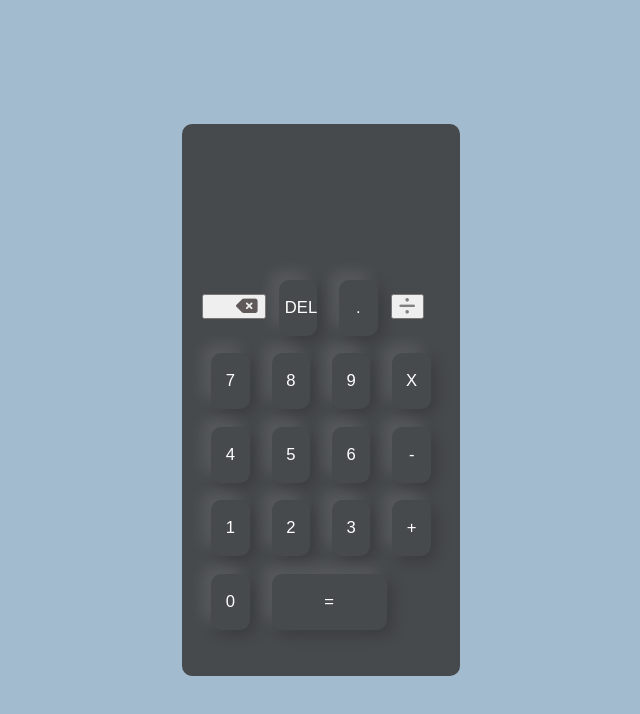
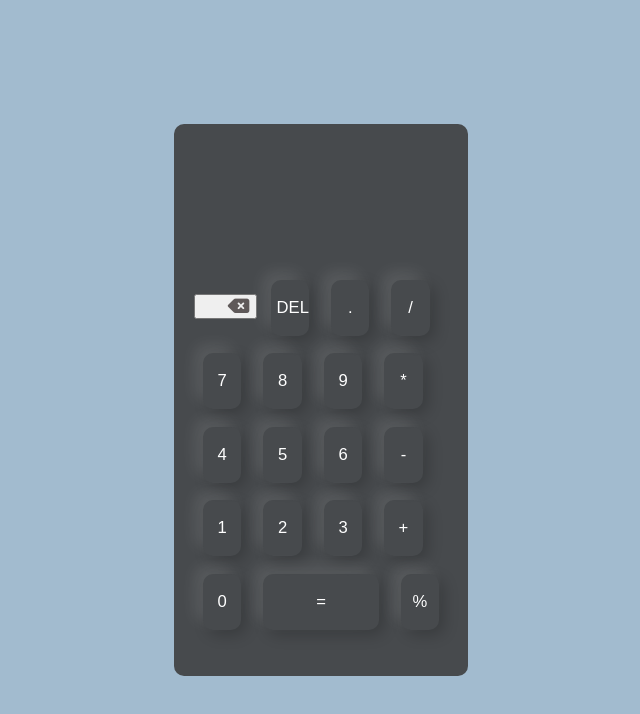
Before and after one commit to karthik393/weird-calculator-website, a plain HTML site: page index.html in a window 1280 px wide. Shown: the whole page, without its empty margins (319-959 px from the left). Drawn offline with Linux system fonts and the light colour scheme; a web font is replaced by a local one.

Commit message:
Update index.html

```diff
--- a/index.html
+++ b/index.html
@@ -19,34 +19,35 @@
                 <div class="form-div-2">
                   <button class="first-set-btns"><i class="fa-solid fa-delete-left" style="color: #5f5959;"></i></button>
                   <input type="button" value="DELETE" class="first-set-btns">
-                  <input type="button" value="." class="first-set-btns">
-                  <button class="first-set-btns"><i class="fa-solid fa-divide" style="color: #808080;"></i></button>
+                  <input type="button" value="." class="dot">
+                  <input type="button" value="/" class="divide number">
                 </div>
 
                 <div class="cal-btns-div-1">
-                    <input type="button" value="7" class="">
-                    <input type="button" value="8" class="">
-                    <input type="button" value="9" class="">
-                    <input type="button" value="X" class="">
+                    <input type="button" value="7" class="seven number">
+                    <input type="button" value="8" class="eight number">
+                    <input type="button" value="9" class="nine number">
+                    <input type="button" value="*" class="multiply number">
                 </div>
 
                 <div class="cal-btns-div-2">
-                    <input type="button" value="4" class="">
-                    <input type="button" value="5" class="">
-                    <input type="button" value="6" class="">
-                    <input type="button" value="-" class="">
+                    <input type="button" value="4" class="four number">
+                    <input type="button" value="5" class="five number">
+                    <input type="button" value="6" class="six number">
+                    <input type="button" value="-" class="minus number">
                 </div>
 
                 <div class="cal-btns-div-3">
-                    <input type="button" value="1" class="">
-                    <input type="button" value="2" class="">
-                    <input type="button" value="3" class="">
-                    <input type="button" value="+" class="">
+                    <input type="button" value="1" class="one number">
+                    <input type="button" value="2" class="two number">
+                    <input type="button" value="3" class="three number">
+                    <input type="button" value="+" class="plus number">
                 </div>
 
                 <div id="cal-btn's-div-4">
-                    <input class="fifth-set-btns" type="button" value="0">
-                    <input type="button" value="=" class="equal-btn">
+                    <input type="button" value="0" class="zero number">
+                    <input type="button" value="=" class="equal-btn number">
+                    <input type="button" value="%" class="percent number">
                 </div>
             </form>
         </div>
```
